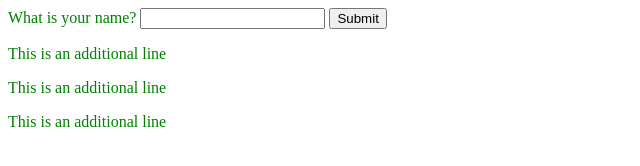
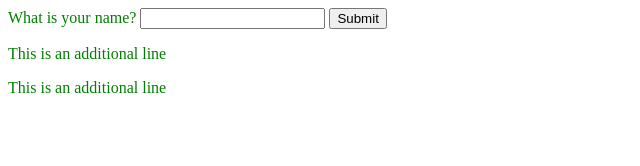
Before and after one commit to demich89/GitExample2, a plain HTML site: page index.html in a window 1280 px wide. Shown: the whole page, without its empty margins (0-640 px from the left). Drawn offline with Linux system fonts and the light colour scheme.

Commit message:
remove a line from index.html

```diff
--- a/index.html
+++ b/index.html
@@ -10,7 +10,6 @@
             <button id="btnSubmit">Submit</button>
             <p>This is an additional line</p>
             <p>This is an additional line</p>
-            <p>This is an additional line</p>
         </p>
         <h1 id="hello"></h1>
         <script src="./index.js"></script>
```
